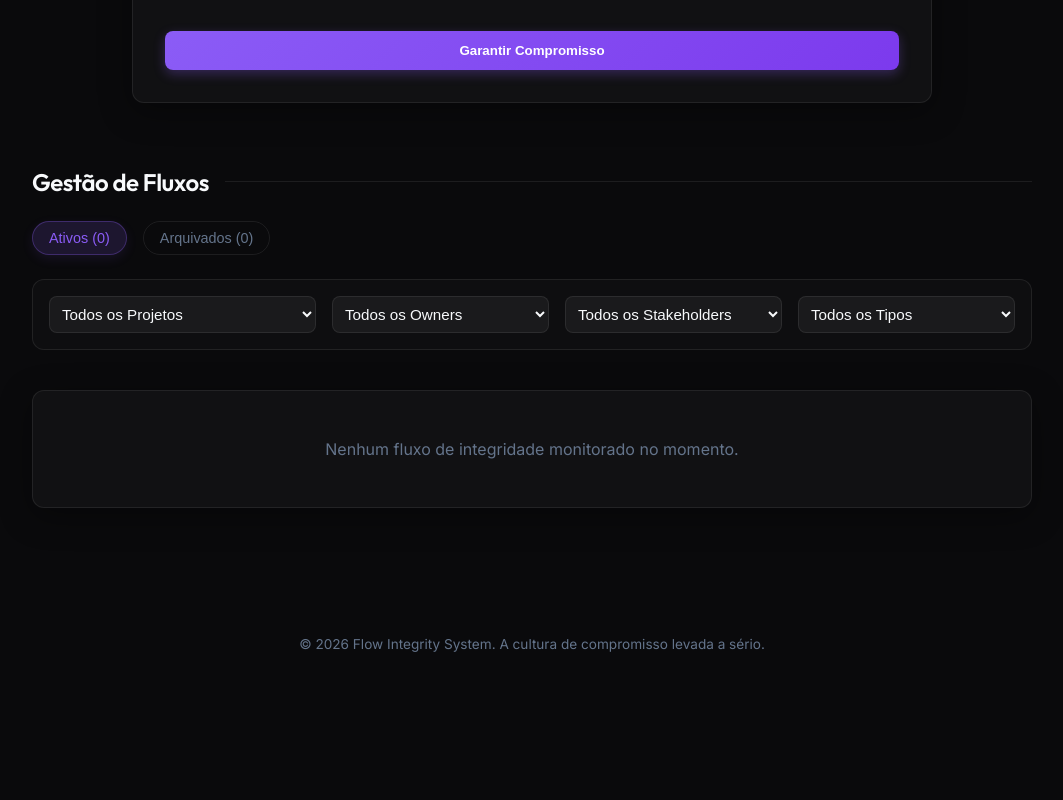
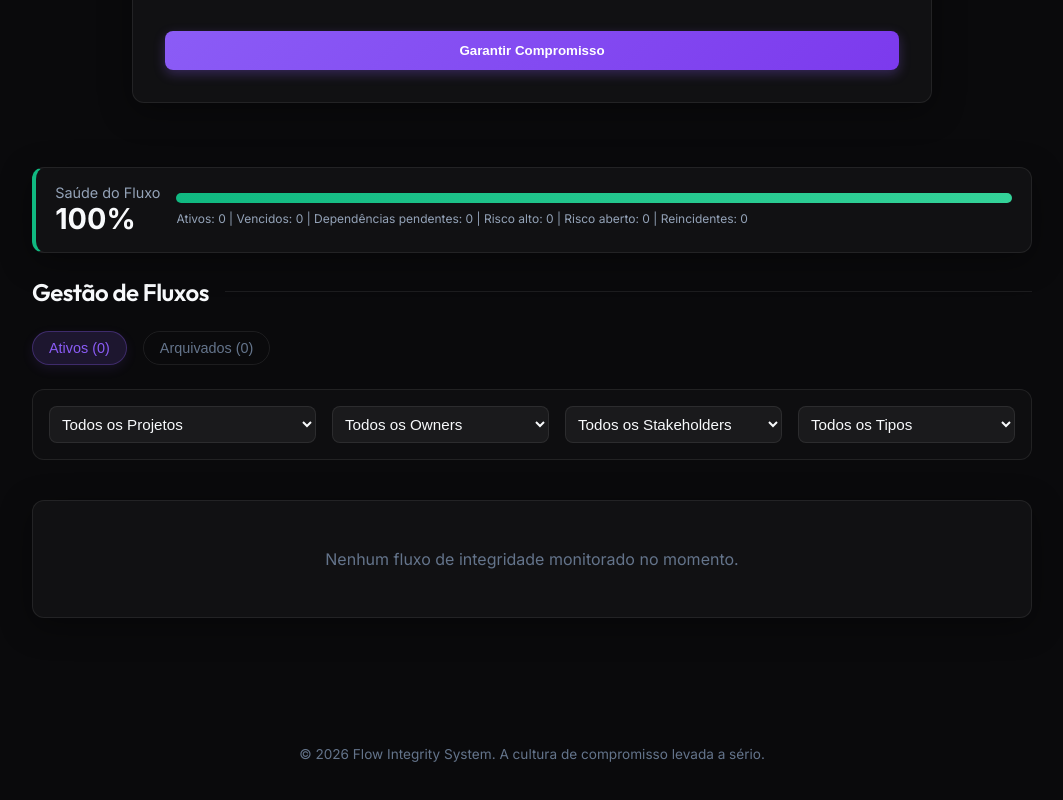
Before and after one commit to dantavs/flow-integrity-system, a Next.js app: page / in a window 1280 px wide. Shown: the part 924-1724 px from the top of the page, without its empty margins (108-1171 px from the left). Before the commit the page ends 1640 px from the top, so only its background shows below. Built offline with nearby package versions, Linux system fonts and the light colour scheme.

Commit message:
feat(view): define weekly brief contract and add flow health indicator

```diff
--- a/src/app/page.tsx
+++ b/src/app/page.tsx
@@ -7,6 +7,7 @@ import AuditTimeline from '../components/AuditTimeline';
 import { createCommitment, changeCommitmentStatus, editCommitment, CreateCommitmentDTO } from '../services/CommitmentService';
 import { loadCommitments, saveCommitments } from '../services/PersistenceService';
 import { Commitment, CommitmentStatus } from '../models/Commitment';
+import { calculateFlowHealth } from '../services/FlowHealthService';
 import Toast, { ToastType } from '../components/Toast';
 
 export default function Home() {
@@ -111,6 +112,7 @@ export default function Home() {
   };
 
   const currentCommitments = applyFilters(viewMode === 'ACTIVE' ? activeCommitments : archivedCommitments);
+  const flowHealth = calculateFlowHealth(commitments);
 
   // Extract unique values for filters
   const uniqueProjetos = Array.from(new Set(commitments.map(c => c.projeto))).sort();
@@ -184,6 +186,40 @@ export default function Home() {
 
         {/* Section: Listagem */}
         <section className="animate-fade-in" style={{ animationDelay: '0.3s' }}>
+          <div
+            className="glass-card"
+            style={{
+              padding: '1rem 1.2rem',
+              marginBottom: '1.5rem',
+              borderLeft: `4px solid ${flowHealth.level === 'HEALTHY' ? '#10b981' : flowHealth.level === 'ATTENTION' ? '#f59e0b' : '#ef4444'}`,
+            }}
+          >
+            <div style={{ display: 'flex', justifyContent: 'space-between', alignItems: 'center', gap: '1rem', flexWrap: 'wrap' }}>
+              <div>
+                <div style={{ fontSize: '0.9rem', color: 'var(--text-secondary)' }}>Saúde do Fluxo</div>
+                <div style={{ fontSize: '1.8rem', fontWeight: 700 }}>{flowHealth.score}%</div>
+              </div>
+              <div style={{ flex: 1, minWidth: '220px' }}>
+                <div style={{ height: '10px', background: 'rgba(255,255,255,0.08)', borderRadius: '999px', overflow: 'hidden' }}>
+                  <div
+                    style={{
+                      width: `${flowHealth.score}%`,
+                      height: '100%',
+                      background: flowHealth.level === 'HEALTHY'
+                        ? 'linear-gradient(90deg, #10b981, #34d399)'
+                        : flowHealth.level === 'ATTENTION'
+                          ? 'linear-gradient(90deg, #f59e0b, #fbbf24)'
+                          : 'linear-gradient(90deg, #ef4444, #f87171)',
+                    }}
+                  />
+                </div>
+                <div style={{ marginTop: '0.5rem', fontSize: '0.75rem', color: 'var(--text-secondary)' }}>
+                  Ativos: {flowHealth.totalActive} | Vencidos: {flowHealth.breakdown.overdue} | Dependências pendentes: {flowHealth.breakdown.blockedByDependency} | Risco alto: {flowHealth.breakdown.highRisk} | Risco aberto: {flowHealth.breakdown.openRisk} | Reincidentes: {flowHealth.breakdown.recurrent}
+                </div>
+              </div>
+            </div>
+          </div>
+
           <div style={{ marginBottom: '2.5rem' }}>
             <div style={{ display: 'flex', alignItems: 'center', gap: '1rem', marginBottom: '1.5rem' }}>
               <h2 style={{ fontSize: '1.5rem', fontWeight: 600 }}>Gestão de Fluxos</h2>
--- /dev/null
+++ b/src/services/FlowHealthService.ts
@@ -0,0 +1,100 @@
+import { Commitment, CommitmentStatus, riskMatrixScore } from '../models/Commitment';
+
+export interface FlowHealthBreakdown {
+    overdue: number;
+    blockedByDependency: number;
+    highRisk: number;
+    openRisk: number;
+    recurrent: number;
+}
+
+export interface FlowHealthSummary {
+    score: number;
+    level: 'HEALTHY' | 'ATTENTION' | 'CRITICAL';
+    totalActive: number;
+    breakdown: FlowHealthBreakdown;
+}
+
+const MAX_SCORE = 100;
+
+const isRiskOpen = (status: string) => status === 'ABERTO' || status === 'EM_MITIGACAO';
+
+export function calculateFlowHealth(commitments: Commitment[]): FlowHealthSummary {
+    const active = commitments.filter(
+        c => c.status === CommitmentStatus.BACKLOG || c.status === CommitmentStatus.ACTIVE,
+    );
+
+    if (active.length === 0) {
+        return {
+            score: 100,
+            level: 'HEALTHY',
+            totalActive: 0,
+            breakdown: {
+                overdue: 0,
+                blockedByDependency: 0,
+                highRisk: 0,
+                openRisk: 0,
+                recurrent: 0,
+            },
+        };
+    }
+
+    const today = new Date();
+    today.setHours(0, 0, 0, 0);
+
+    const breakdown: FlowHealthBreakdown = {
+        overdue: 0,
+        blockedByDependency: 0,
+        highRisk: 0,
+        openRisk: 0,
+        recurrent: 0,
+    };
+
+    const perCommitmentScores = active.map(commitment => {
+        let score = MAX_SCORE;
+
+        const expected = new Date(commitment.dataEsperada);
+        expected.setHours(0, 0, 0, 0);
+
+        if (expected < today) {
+            breakdown.overdue += 1;
+            score -= 35;
+        }
+
+        if (commitment.hasImpedimento) {
+            breakdown.blockedByDependency += 1;
+            score -= 25;
+        }
+
+        const openRisks = commitment.riscos.filter(risk => isRiskOpen(risk.statusMitigacao));
+        if (openRisks.length > 0) {
+            breakdown.openRisk += 1;
+            score -= 10;
+        }
+
+        const hasHighRisk = openRisks.some(risk => riskMatrixScore(risk) >= 6);
+        if (hasHighRisk) {
+            breakdown.highRisk += 1;
+            score -= 20;
+        }
+
+        if ((commitment.renegociadoCount || 0) >= 2) {
+            breakdown.recurrent += 1;
+            score -= 10;
+        }
+
+        return Math.max(0, score);
+    });
+
+    const avg = perCommitmentScores.reduce((sum, value) => sum + value, 0) / perCommitmentScores.length;
+    const rounded = Math.round(avg);
+
+    const level: FlowHealthSummary['level'] = rounded >= 80 ? 'HEALTHY' : rounded >= 60 ? 'ATTENTION' : 'CRITICAL';
+
+    return {
+        score: rounded,
+        level,
+        totalActive: active.length,
+        breakdown,
+    };
+}
```
Also changed, not shown: src/services/WeeklyBriefContract.ts (added, +50 -0 lines), 5 other files (tests, documents, lock files or other folders).
